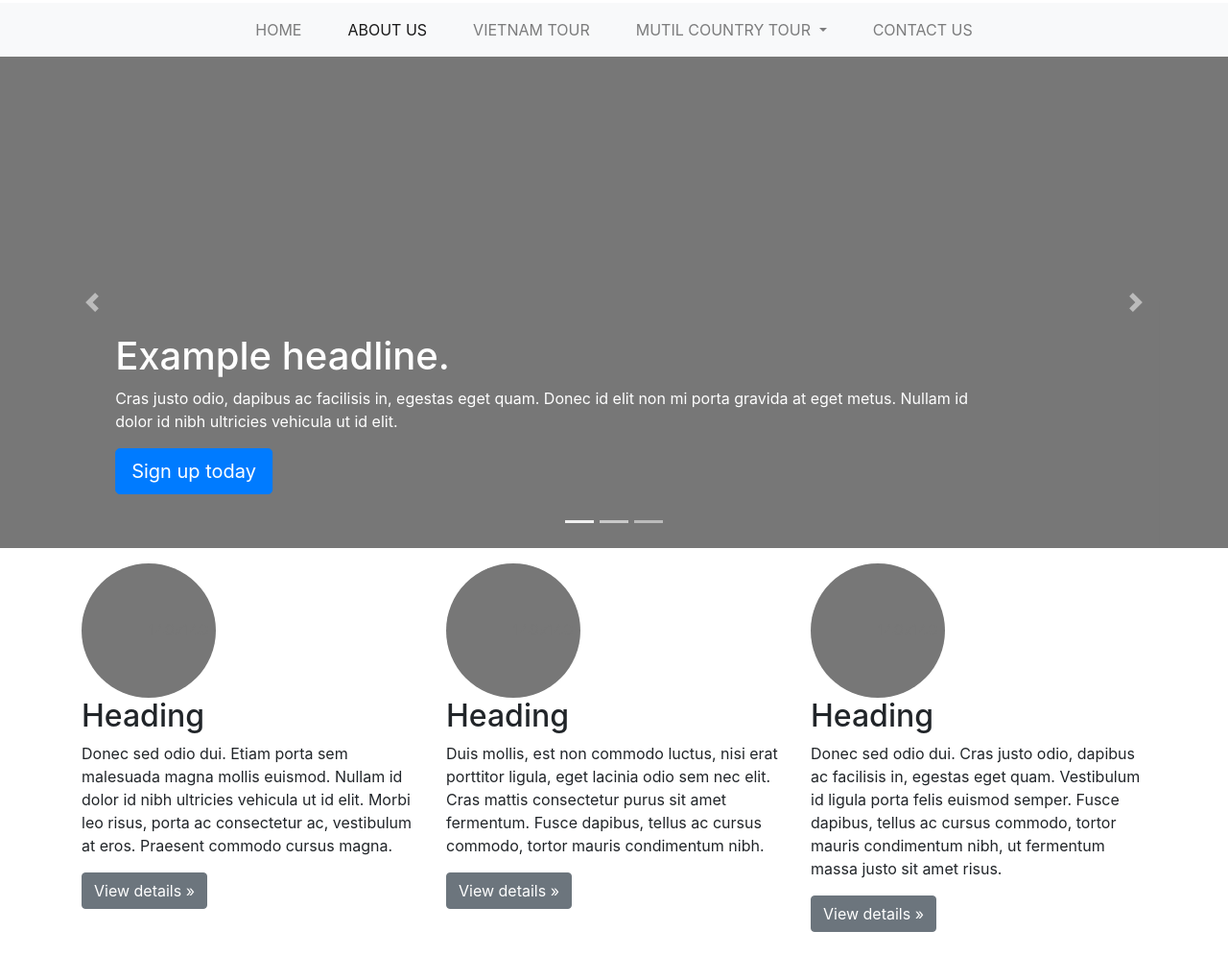
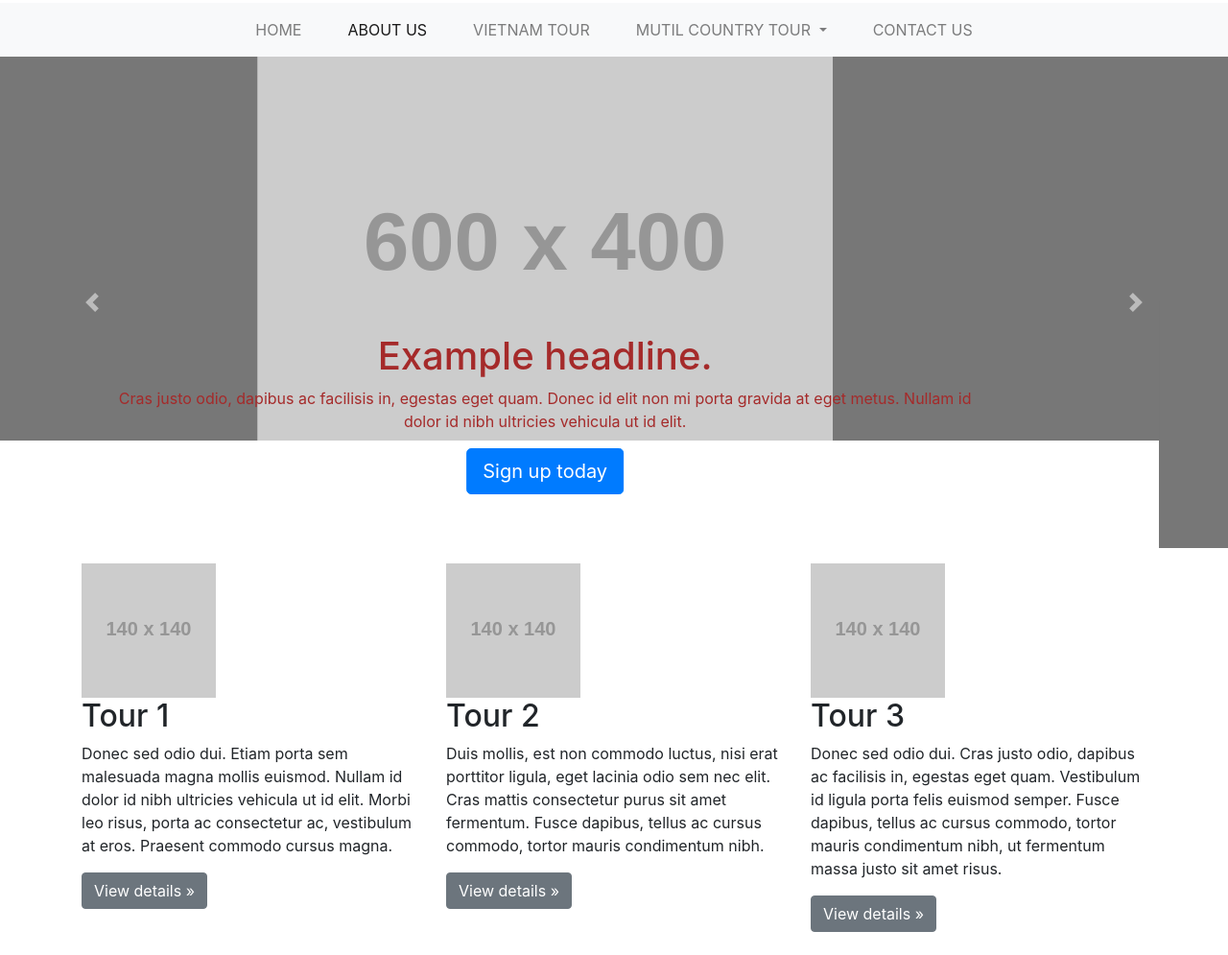
Before and after one commit to ngocsd/tantraotourist, a plain HTML site: page index.html in a window 1280 px wide. Shown: the part 225-1220 px from the top of the page at 96% size. Drawn offline with nearby package versions, Linux system fonts and the light colour scheme; placeholder pictures from the web are drawn by us.

Commit message:
update carosel, card

```diff
--- a/asset/style.css
+++ b/asset/style.css
@@ -33,3 +33,7 @@
 .menu .navbar-nav .nav-item {
   margin: 0 1em;
 }
+
+.carousel-caption {
+  color: brown;
+}
--- a/index.html
+++ b/index.html
@@ -7,7 +7,8 @@
   <meta name="viewport" content="width=device-width, initial-scale=1, shrink-to-fit=no">
 
   <!-- Bootstrap CSS -->
-    <link rel="stylesheet" href="https://stackpath.bootstrapcdn.com/bootstrap/4.4.1/css/bootstrap.min.css" integrity="sha384-Vkoo8x4CGsO3+Hhxv8T/Q5PaXtkKtu6ug5TOeNV6gBiFeWPGFN9MuhOf23Q9Ifjh" crossorigin="anonymous">
+  <link rel="stylesheet" href="https://stackpath.bootstrapcdn.com/bootstrap/4.4.1/css/bootstrap.min.css"
+        integrity="sha384-Vkoo8x4CGsO3+Hhxv8T/Q5PaXtkKtu6ug5TOeNV6gBiFeWPGFN9MuhOf23Q9Ifjh" crossorigin="anonymous">
   <link href="https://fonts.googleapis.com/css?family=Montserrat&display=swap" rel="stylesheet">
   <link href="asset/style.css" rel="stylesheet">
   <title>TanTraoTourist</title>
@@ -21,11 +22,13 @@
     <div class="container d-flex flex-column flex-md-row justify-content-between align-items-center">
       <div style="width: 200px;">
         <a class="py-2" href="#" aria-label="Product">
-                        <svg xmlns="http://www.w3.org/2000/svg" width="24" height="24" fill="none" stroke="currentColor" stroke-linecap="round" stroke-linejoin="round" stroke-width="2" class="d-block mx-auto" role="img" viewBox="0 0 24 24" focusable="false">
+          <svg xmlns="http://www.w3.org/2000/svg" width="24" height="24" fill="none" stroke="currentColor"
+               stroke-linecap="round" stroke-linejoin="round" stroke-width="2" class="d-block mx-auto"
+               role="img" viewBox="0 0 24 24" focusable="false">
             <title>Product</title>
-              <circle cx="12" cy="12" r="10" />
+            <circle cx="12" cy="12" r="10"/>
             <path
-                d="M14.31 8l5.74 9.94M9.69 8h11.48M7.38 12l5.74-9.94M9.69 16L3.95 6.06M14.31 16H2.83m13.79-4l-5.74 9.94" />
+              d="M14.31 8l5.74 9.94M9.69 8h11.48M7.38 12l5.74-9.94M9.69 16L3.95 6.06M14.31 16H2.83m13.79-4l-5.74 9.94"/>
           </svg>
         </a>
         <a class="py-2 d-none d-md-inline-block" href="#">admin@tantraotourist.com</a>
@@ -44,14 +47,16 @@
   <!-- TAN TRAO TOURIST start -->
   <div class="w-100 my-5 d-flex">
     <div class="mx-auto" style="border: thin solid black; text-align: center;">
-                <h1 style="font-family: 'Montserrat', sans-serif; font-size: 3em; font-weight: bold;" class="mx-3 my-auto">TAN TRAO TOURIST</h1>
+      <h1 style="font-family: 'Montserrat', sans-serif; font-size: 3em; font-weight: bold;" class="mx-3 my-auto">
+        TAN TRAO TOURIST</h1>
     </div>
   </div>
   <!-- TAN TRAO TOURIST end -->
   <!-- menu bar start -->
   <div class="menu d-flex justify-content-center bg-light w-100">
     <nav class="navbar navbar-expand-lg navbar-light bg-light">
-                <button class="navbar-toggler" type="button" data-toggle="collapse" data-target="#navbarNavDropdown" aria-controls="navbarNavDropdown" aria-expanded="false" aria-label="Toggle navigation">
+      <button class="navbar-toggler" type="button" data-toggle="collapse" data-target="#navbarNavDropdown"
+              aria-controls="navbarNavDropdown" aria-expanded="false" aria-label="Toggle navigation">
         <span class="navbar-toggler-icon"></span>
       </button>
       <div class="collapse navbar-collapse" id="navbarNavDropdown">
@@ -66,7 +71,8 @@
             <a class="nav-link" href="#">Vietnam tour</a>
           </li>
           <li class="nav-item dropdown">
-                            <a class="nav-link dropdown-toggle" href="#" id="navbarDropdownMenuLink" data-toggle="dropdown" aria-haspopup="true" aria-expanded="false">
+            <a class="nav-link dropdown-toggle" href="#" id="navbarDropdownMenuLink" data-toggle="dropdown"
+               aria-haspopup="true" aria-expanded="false">
               Mutil country tour
             </a>
             <div class="dropdown-menu" aria-labelledby="navbarDropdownMenuLink">
@@ -97,34 +103,47 @@
     </ol>
     <div class="carousel-inner">
       <div class="carousel-item active">
-                    <svg class="bd-placeholder-img" width="100%" height="100%" xmlns="http://www.w3.org/2000/svg" preserveAspectRatio="xMidYMid slice" focusable="false" role="img">
-            <rect width="100%" height="100%" fill="#777" /></svg>
+        <div class="d-flex justify-content-center align-items-center" style="background-color: #777;">
+          <img class="bd-placeholder-img img-fluid" alt="Tantrao Tourist"
+               src="https://dummyimage.com/600x400/ffffff/000000.jpg&text=Tantrao+Tourist" focusable="false"
+               role="img"/>
+        </div>
+        <!-- <svg class="bd-placeholder-img" width="100%" height="100%" xmlns="http://www.w3.org/2000/svg" preserveAspectRatio="xMidYMid slice" focusable="false" role="img">
+          <rect width="100%" height="100%" fill="#777" />
+      </svg> -->
         <div class="container">
-                        <div class="carousel-caption text-left">
+          <div class="carousel-caption">
             <h1>Example headline.</h1>
-                            <p>Cras justo odio, dapibus ac facilisis in, egestas eget quam. Donec id elit non mi porta gravida at eget metus. Nullam id dolor id nibh ultricies vehicula ut id elit.</p>
+            <p>Cras justo odio, dapibus ac facilisis in, egestas eget quam. Donec id elit non mi porta
+              gravida at eget metus. Nullam id dolor id nibh ultricies vehicula ut id elit.</p>
             <p><a class="btn btn-lg btn-primary" href="#" role="button">Sign up today</a></p>
           </div>
         </div>
       </div>
       <div class="carousel-item">
-                    <svg class="bd-placeholder-img" width="100%" height="100%" xmlns="http://www.w3.org/2000/svg" preserveAspectRatio="xMidYMid slice" focusable="false" role="img">
-            <rect width="100%" height="100%" fill="#777" /></svg>
+        <svg class="bd-placeholder-img" width="100%" height="100%" xmlns="http://www.w3.org/2000/svg"
+             preserveAspectRatio="xMidYMid slice" focusable="false" role="img">
+          <rect width="100%" height="100%" fill="#777"/>
+        </svg>
         <div class="container">
           <div class="carousel-caption">
             <h1>Another example headline.</h1>
-                            <p>Cras justo odio, dapibus ac facilisis in, egestas eget quam. Donec id elit non mi porta gravida at eget metus. Nullam id dolor id nibh ultricies vehicula ut id elit.</p>
+            <p>Cras justo odio, dapibus ac facilisis in, egestas eget quam. Donec id elit non mi porta
+              gravida at eget metus. Nullam id dolor id nibh ultricies vehicula ut id elit.</p>
             <p><a class="btn btn-lg btn-primary" href="#" role="button">Learn more</a></p>
           </div>
         </div>
       </div>
       <div class="carousel-item">
-                    <svg class="bd-placeholder-img" width="100%" height="100%" xmlns="http://www.w3.org/2000/svg" preserveAspectRatio="xMidYMid slice" focusable="false" role="img">
-            <rect width="100%" height="100%" fill="#777" /></svg>
+        <svg class="bd-placeholder-img" width="100%" height="100%" xmlns="http://www.w3.org/2000/svg"
+             preserveAspectRatio="xMidYMid slice" focusable="false" role="img">
+          <rect width="100%" height="100%" fill="#777"/>
+        </svg>
         <div class="container">
           <div class="carousel-caption text-right">
             <h1>One more for good measure.</h1>
-                            <p>Cras justo odio, dapibus ac facilisis in, egestas eget quam. Donec id elit non mi porta gravida at eget metus. Nullam id dolor id nibh ultricies vehicula ut id elit.</p>
+            <p>Cras justo odio, dapibus ac facilisis in, egestas eget quam. Donec id elit non mi porta
+              gravida at eget metus. Nullam id dolor id nibh ultricies vehicula ut id elit.</p>
             <p><a class="btn btn-lg btn-primary" href="#" role="button">Browse gallery</a></p>
           </div>
         </div>
@@ -151,34 +170,33 @@
     <!-- Three columns of text below the carousel -->
     <div class="row">
       <div class="col-lg-4">
-                    <svg class="bd-placeholder-img rounded-circle" width="140" height="140" xmlns="http://www.w3.org/2000/svg" preserveAspectRatio="xMidYMid slice" focusable="false" role="img" aria-label="Placeholder: 140x140">
-            <title>Placeholder</title>
-            <rect width="100%" height="100%" fill="#777" /><text x="50%" y="50%" fill="#777" dy=".3em">140x140</text>
-          </svg>
-                    <h2>Heading</h2>
-                    <p>Donec sed odio dui. Etiam porta sem malesuada magna mollis euismod. Nullam id dolor id nibh ultricies vehicula ut id elit. Morbi leo risus, porta ac consectetur ac, vestibulum at eros. Praesent commodo cursus magna.
+        <img class="bd-placeholder-img" src="https://dummyimage.com/140x140.jpg&text=tour 1" width="140"
+             height="140" focusable="false" role="img" alt="Placeholder: 140x140"/>
+        <h2>Tour 1</h2>
+        <p>Donec sed odio dui. Etiam porta sem malesuada magna mollis euismod. Nullam id dolor id nibh ultricies
+          vehicula ut id elit. Morbi leo risus, porta ac consectetur ac, vestibulum at eros. Praesent commodo
+          cursus magna.
         </p>
         <p><a class="btn btn-secondary" href="#" role="button">View details &raquo;</a></p>
       </div>
       <!-- /.col-lg-4 -->
       <div class="col-lg-4">
-                    <svg class="bd-placeholder-img rounded-circle" width="140" height="140" xmlns="http://www.w3.org/2000/svg" preserveAspectRatio="xMidYMid slice" focusable="false" role="img" aria-label="Placeholder: 140x140">
-            <title>Placeholder</title>
-            <rect width="100%" height="100%" fill="#777" /><text x="50%" y="50%" fill="#777" dy=".3em">140x140</text>
-          </svg>
-                    <h2>Heading</h2>
-                    <p>Duis mollis, est non commodo luctus, nisi erat porttitor ligula, eget lacinia odio sem nec elit. Cras mattis consectetur purus sit amet fermentum. Fusce dapibus, tellus ac cursus commodo, tortor mauris condimentum nibh.</p>
+        <img class="bd-placeholder-img" src="https://dummyimage.com/140x140.jpg&text=Đông 1" width="140"
+             height="140" focusable="false" role="img" alt="Placeholder: 140x140"/>
+        <h2>Tour 2</h2>
+        <p>Duis mollis, est non commodo luctus, nisi erat porttitor ligula, eget lacinia odio sem nec elit. Cras
+          mattis consectetur purus sit amet fermentum. Fusce dapibus, tellus ac cursus commodo, tortor mauris
+          condimentum nibh.</p>
         <p><a class="btn btn-secondary" href="#" role="button">View details &raquo;</a></p>
       </div>
       <!-- /.col-lg-4 -->
       <div class="col-lg-4">
-                    <svg class="bd-placeholder-img rounded-circle" width="140" height="140" xmlns="http://www.w3.org/2000/svg" preserveAspectRatio="xMidYMid slice" focusable="false" role="img" aria-label="Placeholder: 140x140">
-            <title>Placeholder</title>
-            <rect width="100%" height="100%" fill="#777" /><text x="50%" y="50%" fill="#777" dy=".3em">140x140</text>
-          </svg>
-                    <h2>Heading</h2>
-                    <p>Donec sed odio dui. Cras justo odio, dapibus ac facilisis in, egestas eget quam. Vestibulum id ligula porta felis euismod semper. Fusce dapibus, tellus ac cursus commodo, tortor mauris condimentum nibh, ut fermentum massa justo sit
-                        amet risus.</p>
+        <img class="bd-placeholder-img" src="https://dummyimage.com/140x140.jpg&text=Lào 1" width="140"
+             height="140" focusable="false" role="img" alt="Placeholder: 140x140"/>
+        <h2>Tour 3</h2>
+        <p>Donec sed odio dui. Cras justo odio, dapibus ac facilisis in, egestas eget quam. Vestibulum id ligula
+          porta felis euismod semper. Fusce dapibus, tellus ac cursus commodo, tortor mauris condimentum nibh,
+          ut fermentum massa justo sit amet risus.</p>
         <p><a class="btn btn-secondary" href="#" role="button">View details &raquo;</a></p>
       </div>
       <!-- /.col-lg-4 -->
@@ -192,15 +210,21 @@
 
     <div class="row featurette">
       <div class="col-md-7">
-                    <h2 class="featurette-heading">First featurette heading. <span class="text-muted">It’ll blow your mind.</span>
+        <h2 class="featurette-heading">First featurette heading. <span
+          class="text-muted">It’ll blow your mind.</span>
         </h2>
-                    <p class="lead">Donec ullamcorper nulla non metus auctor fringilla. Vestibulum id ligula porta felis euismod semper. Praesent commodo cursus magna, vel scelerisque nisl consectetur. Fusce dapibus, tellus ac cursus commodo.
+        <p class="lead">Donec ullamcorper nulla non metus auctor fringilla. Vestibulum id ligula porta felis
+          euismod semper. Praesent commodo cursus magna, vel scelerisque nisl consectetur. Fusce dapibus,
+          tellus ac cursus commodo.
         </p>
       </div>
       <div class="col-md-5">
-                    <svg class="bd-placeholder-img bd-placeholder-img-lg featurette-image img-fluid mx-auto" width="500" height="500" xmlns="http://www.w3.org/2000/svg" preserveAspectRatio="xMidYMid slice" focusable="false" role="img" aria-label="Placeholder: 500x500">
+        <svg class="bd-placeholder-img bd-placeholder-img-lg featurette-image img-fluid mx-auto" width="500"
+             height="500" xmlns="http://www.w3.org/2000/svg" preserveAspectRatio="xMidYMid slice"
+             focusable="false" role="img" aria-label="Placeholder: 500x500">
           <title>Placeholder</title>
-            <rect width="100%" height="100%" fill="#eee" /><text x="50%" y="50%" fill="#aaa" dy=".3em">500x500</text>
+          <rect width="100%" height="100%" fill="#eee"/>
+          <text x="50%" y="50%" fill="#aaa" dy=".3em">500x500</text>
         </svg>
       </div>
     </div>
@@ -209,14 +233,20 @@
 
     <div class="row featurette">
       <div class="col-md-7 order-md-2">
-                    <h2 class="featurette-heading">Oh yeah, it’s that good. <span class="text-muted">See for yourself.</span></h2>
-                    <p class="lead">Donec ullamcorper nulla non metus auctor fringilla. Vestibulum id ligula porta felis euismod semper. Praesent commodo cursus magna, vel scelerisque nisl consectetur. Fusce dapibus, tellus ac cursus commodo.
+        <h2 class="featurette-heading">Oh yeah, it’s that good. <span
+          class="text-muted">See for yourself.</span></h2>
+        <p class="lead">Donec ullamcorper nulla non metus auctor fringilla. Vestibulum id ligula porta felis
+          euismod semper. Praesent commodo cursus magna, vel scelerisque nisl consectetur. Fusce dapibus,
+          tellus ac cursus commodo.
         </p>
       </div>
       <div class="col-md-5 order-md-1">
-                    <svg class="bd-placeholder-img bd-placeholder-img-lg featurette-image img-fluid mx-auto" width="500" height="500" xmlns="http://www.w3.org/2000/svg" preserveAspectRatio="xMidYMid slice" focusable="false" role="img" aria-label="Placeholder: 500x500">
+        <svg class="bd-placeholder-img bd-placeholder-img-lg featurette-image img-fluid mx-auto" width="500"
+             height="500" xmlns="http://www.w3.org/2000/svg" preserveAspectRatio="xMidYMid slice"
+             focusable="false" role="img" aria-label="Placeholder: 500x500">
           <title>Placeholder</title>
-            <rect width="100%" height="100%" fill="#eee" /><text x="50%" y="50%" fill="#aaa" dy=".3em">500x500</text>
+          <rect width="100%" height="100%" fill="#eee"/>
+          <text x="50%" y="50%" fill="#aaa" dy=".3em">500x500</text>
         </svg>
       </div>
     </div>
@@ -226,13 +256,18 @@
     <div class="row featurette">
       <div class="col-md-7">
         <h2 class="featurette-heading">And lastly, this one. <span class="text-muted">Checkmate.</span></h2>
-                    <p class="lead">Donec ullamcorper nulla non metus auctor fringilla. Vestibulum id ligula porta felis euismod semper. Praesent commodo cursus magna, vel scelerisque nisl consectetur. Fusce dapibus, tellus ac cursus commodo.
+        <p class="lead">Donec ullamcorper nulla non metus auctor fringilla. Vestibulum id ligula porta felis
+          euismod semper. Praesent commodo cursus magna, vel scelerisque nisl consectetur. Fusce dapibus,
+          tellus ac cursus commodo.
         </p>
       </div>
       <div class="col-md-5">
-                    <svg class="bd-placeholder-img bd-placeholder-img-lg featurette-image img-fluid mx-auto" width="500" height="500" xmlns="http://www.w3.org/2000/svg" preserveAspectRatio="xMidYMid slice" focusable="false" role="img" aria-label="Placeholder: 500x500">
+        <svg class="bd-placeholder-img bd-placeholder-img-lg featurette-image img-fluid mx-auto" width="500"
+             height="500" xmlns="http://www.w3.org/2000/svg" preserveAspectRatio="xMidYMid slice"
+             focusable="false" role="img" aria-label="Placeholder: 500x500">
           <title>Placeholder</title>
-            <rect width="100%" height="100%" fill="#eee" /><text x="50%" y="50%" fill="#aaa" dy=".3em">500x500</text>
+          <rect width="100%" height="100%" fill="#eee"/>
+          <text x="50%" y="50%" fill="#aaa" dy=".3em">500x500</text>
         </svg>
       </div>
     </div>
@@ -250,11 +285,13 @@
 <footer class="container py-5">
   <div class="row">
     <div class="col-12 col-md">
-                <svg xmlns="http://www.w3.org/2000/svg" width="24" height="24" fill="none" stroke="currentColor" stroke-linecap="round" stroke-linejoin="round" stroke-width="2" class="d-block mb-2" role="img" viewBox="0 0 24 24" focusable="false">
+      <svg xmlns="http://www.w3.org/2000/svg" width="24" height="24" fill="none" stroke="currentColor"
+           stroke-linecap="round" stroke-linejoin="round" stroke-width="2" class="d-block mb-2" role="img"
+           viewBox="0 0 24 24" focusable="false">
         <title>Product</title>
-          <circle cx="12" cy="12" r="10" />
+        <circle cx="12" cy="12" r="10"/>
         <path
-            d="M14.31 8l5.74 9.94M9.69 8h11.48M7.38 12l5.74-9.94M9.69 16L3.95 6.06M14.31 16H2.83m13.79-4l-5.74 9.94" />
+          d="M14.31 8l5.74 9.94M9.69 8h11.48M7.38 12l5.74-9.94M9.69 16L3.95 6.06M14.31 16H2.83m13.79-4l-5.74 9.94"/>
       </svg>
       <small class="d-block mb-3 text-muted">&copy; 2017-2019</small>
     </div>
@@ -302,9 +339,15 @@
 
 <!-- Optional JavaScript -->
 <!-- jQuery first, then Popper.js, then Bootstrap JS -->
-    <script src="https://code.jquery.com/jquery-3.4.1.slim.min.js" integrity="sha384-J6qa4849blE2+poT4WnyKhv5vZF5SrPo0iEjwBvKU7imGFAV0wwj1yYfoRSJoZ+n" crossorigin="anonymous"></script>
-    <script src="https://cdn.jsdelivr.net/npm/popper.js@1.16.0/dist/umd/popper.min.js" integrity="sha384-Q6E9RHvbIyZFJoft+2mJbHaEWldlvI9IOYy5n3zV9zzTtmI3UksdQRVvoxMfooAo" crossorigin="anonymous"></script>
-    <script src="https://stackpath.bootstrapcdn.com/bootstrap/4.4.1/js/bootstrap.min.js" integrity="sha384-wfSDF2E50Y2D1uUdj0O3uMBJnjuUD4Ih7YwaYd1iqfktj0Uod8GCExl3Og8ifwB6" crossorigin="anonymous"></script>
+<script src="https://code.jquery.com/jquery-3.4.1.slim.min.js"
+        integrity="sha384-J6qa4849blE2+poT4WnyKhv5vZF5SrPo0iEjwBvKU7imGFAV0wwj1yYfoRSJoZ+n"
+        crossorigin="anonymous"></script>
+<script src="https://cdn.jsdelivr.net/npm/popper.js@1.16.0/dist/umd/popper.min.js"
+        integrity="sha384-Q6E9RHvbIyZFJoft+2mJbHaEWldlvI9IOYy5n3zV9zzTtmI3UksdQRVvoxMfooAo"
+        crossorigin="anonymous"></script>
+<script src="https://stackpath.bootstrapcdn.com/bootstrap/4.4.1/js/bootstrap.min.js"
+        integrity="sha384-wfSDF2E50Y2D1uUdj0O3uMBJnjuUD4Ih7YwaYd1iqfktj0Uod8GCExl3Og8ifwB6"
+        crossorigin="anonymous"></script>
 </body>
 
 </html>
```
Lines whose indentation alone changed are shown as unchanged.
